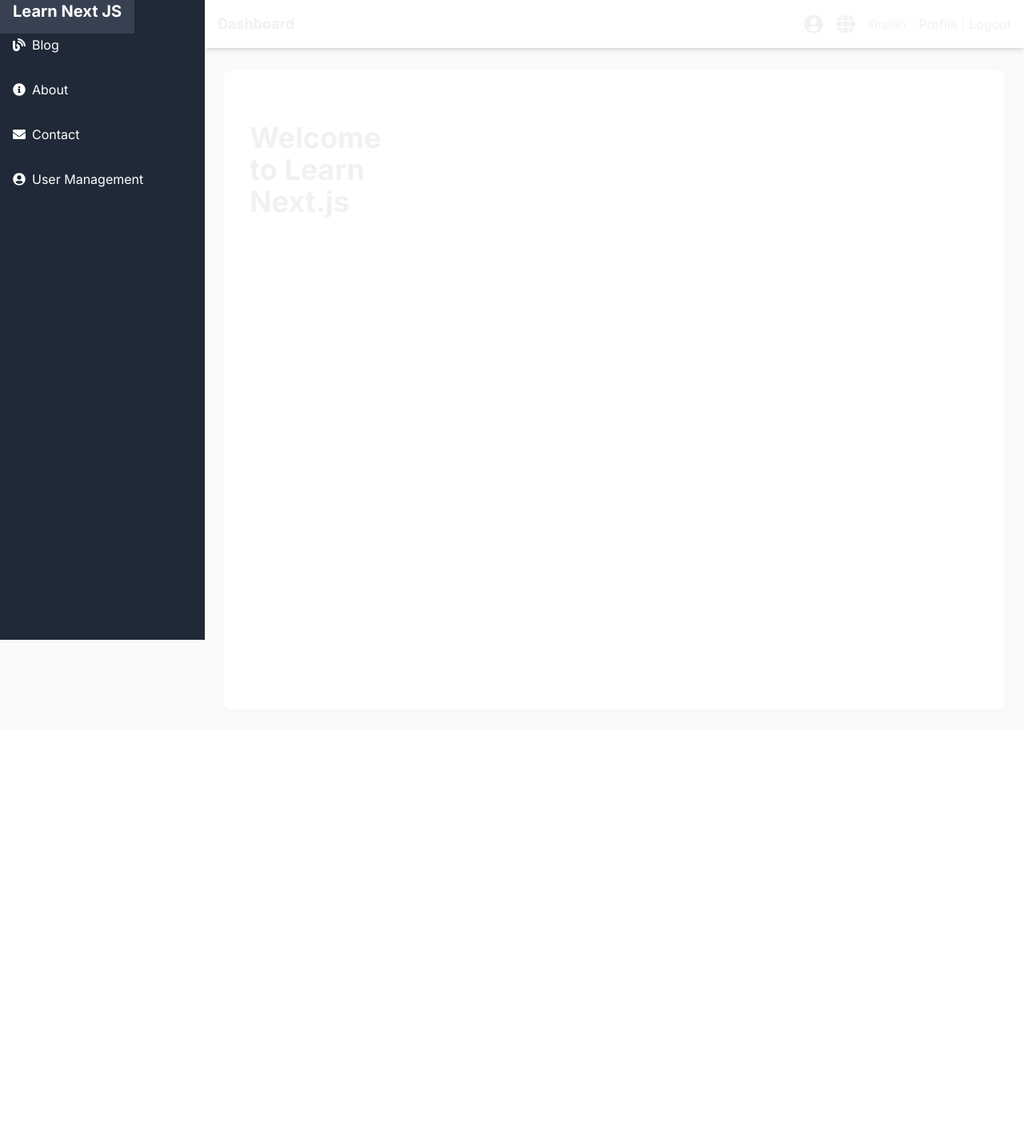
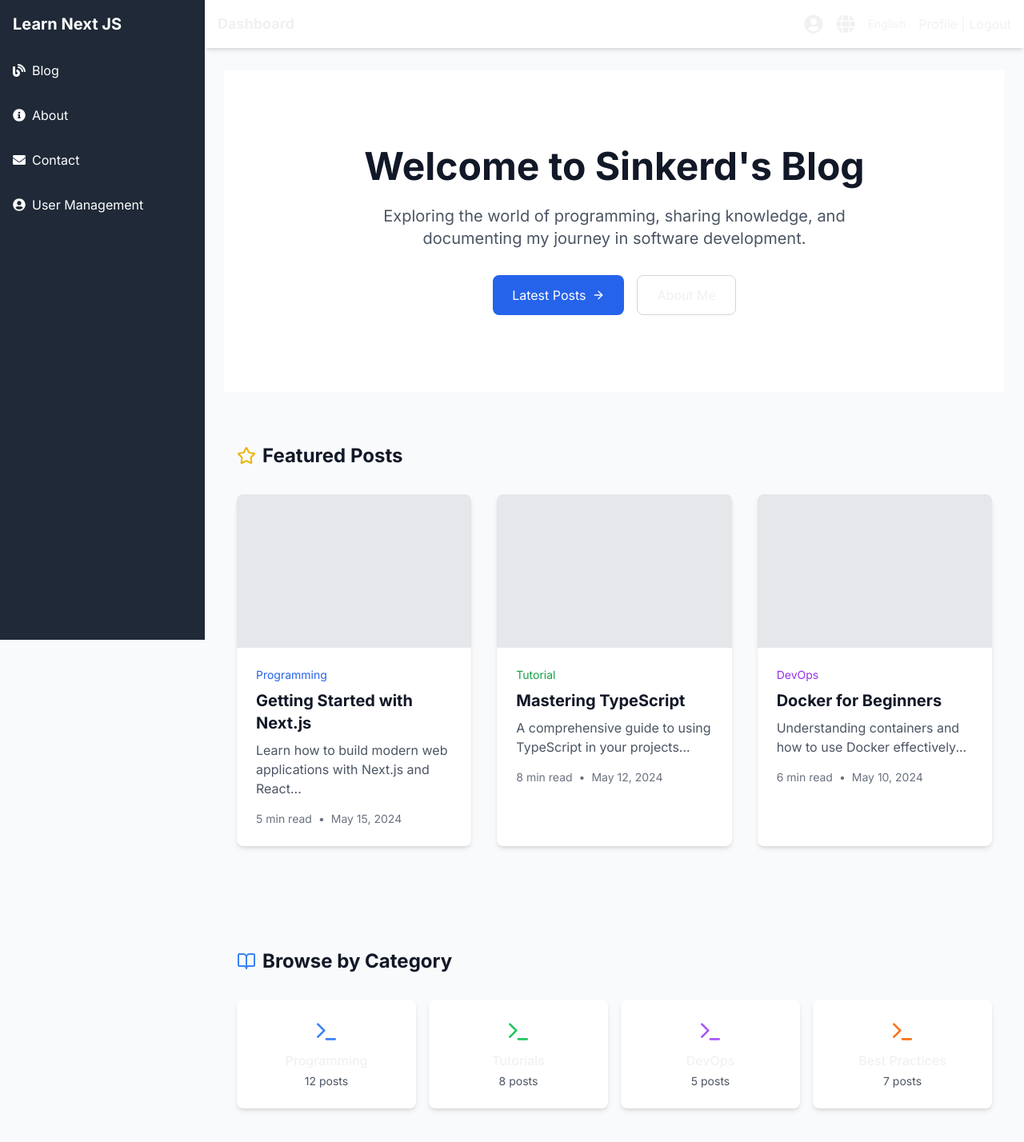
Before and after one commit to sindevx/nextjs_improvement, a Next.js app: page / in a window 1280 px wide. Shown: the top 1428 px of the page at 80% size. Before the commit the page ends 912 px from the top, so only its background shows below. Built offline with nearby package versions, Linux system fonts and the light colour scheme.

Commit message:
improve design post page

```diff
--- a/src/app/(pages)/blog/page.tsx
+++ b/src/app/(pages)/blog/page.tsx
@@ -1,34 +1,127 @@
 'use client';
 import { useEffect, useState } from 'react';
+import { BookOpen, Clock, ChevronRight, Search, Filter } from 'lucide-react';
+
+interface Post {
+  id: number;
+  title: string;
+  body: string;
+  userId: number;
+}
 
 export default function BlogPage() {
-  const [posts, setPosts] = useState<{ id: number; title: string; body: string }[]>([]);
+  const [posts, setPosts] = useState<Post[]>([]);
+  const [searchTerm, setSearchTerm] = useState('');
+  const [loading, setLoading] = useState(true);
 
   useEffect(() => {
     async function getPosts() {
-      const response = await fetch('https://jsonplaceholder.typicode.com/posts');
-      const posts = await response.json() as { id: number; title: string; body: string }[];
-      const topPosts = posts.slice(0, 5);
-      setPosts(topPosts);
+      try {
+        setLoading(true);
+        const response = await fetch('https://jsonplaceholder.typicode.com/posts');
+        const posts = await response.json() as Post[];
+        const topPosts = posts.slice(0, 9);
+        setPosts(topPosts);
+      } catch (error) {
+        console.error('Error fetching posts:', error);
+      } finally {
+        setLoading(false);
+      }
     }
     getPosts();
   }, []);
 
+  const filteredPosts = posts.filter(post =>
+    post.title.toLowerCase().includes(searchTerm.toLowerCase()) ||
+    post.body.toLowerCase().includes(searchTerm.toLowerCase())
+  );
+
   return (
-    <div className="bg-white rounded-lg shadow-md p-4 space-y-4">
-      <h1 className="text-4xl font-bold text-gray-600">Blog</h1>
-      <ul className="grid grid-cols-1 sm:grid-cols-2 lg:grid-cols-3 gap-4">
-        {posts.map((post) => (
-          <li key={post.id}>
-            <a href={`/blog/${post.id}`}>
-              <div className="bg-white rounded-lg p-4 hover:shadow-lg transition duration-300 ease-in-out border border-gray-200">
-                <h2 className="text-2xl text-gray-600">{post.title}</h2>
-                <p className="text-sm text-gray-500">{post.body.slice(0, 150)}...</p>
-              </div>
-            </a>
-          </li>
-        ))}
-      </ul>
+    <div className="min-h-screen bg-gray-50 py-8 px-4 sm:px-6 lg:px-8">
+      {/* Header Section */}
+      <div className="max-w-7xl mx-auto mb-12">
+        <h1 className="text-4xl font-bold text-gray-900 mb-4">Latest Blog Posts</h1>
+        <p className="text-lg text-gray-600">Explore the latest articles about programming and technology</p>
+      </div>
+
+      {/* Search and Filter Section */}
+      <div className="max-w-7xl mx-auto mb-8">
+        <div className="bg-white rounded-lg shadow-sm p-4 flex flex-col sm:flex-row gap-4">
+          <div className="relative flex-grow">
+            <Search className="absolute left-3 top-1/2 transform -translate-y-1/2 text-gray-400 h-5 w-5" />
+            <input
+              type="text"
+              placeholder="Search articles..."
+              className="w-full pl-10 pr-4 py-2 border border-gray-200 rounded-lg focus:outline-none focus:ring-2 focus:ring-blue-500"
+              value={searchTerm}
+              onChange={(e) => setSearchTerm(e.target.value)}
+            />
+          </div>
+          <button className="flex items-center gap-2 px-4 py-2 bg-gray-100 rounded-lg hover:bg-gray-200 transition-colors">
+            <Filter className="h-5 w-5" />
+            <span>Filter</span>
+          </button>
+        </div>
+      </div>
+
+      {/* Posts Grid */}
+      <div className="max-w-7xl mx-auto">
+        {loading ? (
+          <div className="text-center py-12">
+            <div className="animate-spin rounded-full h-12 w-12 border-b-2 border-gray-900 mx-auto"></div>
+            <p className="mt-4 text-gray-600">Loading posts...</p>
+          </div>
+        ) : (
+          <div className="grid grid-cols-1 md:grid-cols-2 lg:grid-cols-3 gap-6">
+            {filteredPosts.map((post) => (
+              <article key={post.id} className="bg-white rounded-lg shadow-md overflow-hidden hover:shadow-lg transition-shadow duration-300">
+                {/* Placeholder Image */}
+                <div className="h-48 bg-gradient-to-r from-blue-500 to-purple-500"></div>
+
+                <div className="p-6">
+                  {/* Category and Read Time */}
+                  <div className="flex items-center gap-4 text-sm text-gray-600 mb-3">
+                    <span className="flex items-center gap-1">
+                      <BookOpen className="h-4 w-4" />
+                      Technology
+                    </span>
+                    <span className="flex items-center gap-1">
+                      <Clock className="h-4 w-4" />
+                      5 min read
+                    </span>
+                  </div>
+
+                  {/* Title */}
+                  <h2 className="text-xl font-bold text-gray-900 mb-3 line-clamp-2">
+                    {post.title.charAt(0).toUpperCase() + post.title.slice(1)}
+                  </h2>
+
+                  {/* Excerpt */}
+                  <p className="text-gray-600 mb-4 line-clamp-3">
+                    {post.body}
+                  </p>
+
+                  {/* Read More Link */}
+                  <a
+                    href={`/blog/${post.id}`}
+                    className="inline-flex items-center text-blue-600 hover:text-blue-800 transition-colors"
+                  >
+                    Read more
+                    <ChevronRight className="h-4 w-4 ml-1" />
+                  </a>
+                </div>
+              </article>
+            ))}
+          </div>
+        )}
+
+        {/* No Results Message */}
+        {!loading && filteredPosts.length === 0 && (
+          <div className="text-center py-12">
+            <p className="text-gray-600">No posts found matching your search.</p>
+          </div>
+        )}
+      </div>
     </div>
   );
 }
--- a/src/app/page.tsx
+++ b/src/app/page.tsx
@@ -1,18 +1,114 @@
-import Link from "next/link";
-import Image from "next/image";
-import Sidebar from "@/components/layout/Sidebar";
-import Header from "@/components/layout/Header";
+import React from 'react';
+import { BookOpen, Terminal, Star, ArrowRight } from 'lucide-react';
 
 export default function Home() {
   return (
-    <div className="grid grid-cols-[1fr_3fr] min-h-screen">
-      {/* <Sidebar /> */}
-      <main className="flex flex-col gap-8 p-8">
-        {/* <Header /> */}
-        <div className="text-4xl font-bold my-8">
-          Welcome to Learn Next.js
+    <div className="min-h-screen bg-gray-50">
+      {/* Hero Section */}
+      <div className="bg-white">
+        <div className="max-w-7xl mx-auto px-4 py-16 sm:py-24">
+          <div className="text-center">
+            <h1 className="text-5xl font-bold text-gray-900 mb-6">
+              Welcome to Sinkerd's Blog
+            </h1>
+            <p className="text-xl text-gray-600 max-w-2xl mx-auto">
+              Exploring the world of programming, sharing knowledge, and documenting my journey in software development.
+            </p>
+            <div className="mt-8 flex justify-center gap-4">
+              <button className="bg-blue-600 text-white px-6 py-3 rounded-lg hover:bg-blue-700 transition-colors flex items-center gap-2">
+                Latest Posts <ArrowRight className="w-4 h-4" />
+              </button>
+              <button className="border border-gray-300 px-6 py-3 rounded-lg hover:bg-gray-50 transition-colors">
+                About Me
+              </button>
+            </div>
+          </div>
         </div>
-      </main>
+      </div>
+
+      {/* Featured Posts Section */}
+      <div className="max-w-7xl mx-auto px-4 py-16">
+        <div className="flex items-center gap-2 mb-8">
+          <Star className="w-6 h-6 text-yellow-500" />
+          <h2 className="text-2xl font-bold text-gray-900">Featured Posts</h2>
+        </div>
+        <div className="grid grid-cols-1 md:grid-cols-2 lg:grid-cols-3 gap-8">
+          {/* Featured Post Card 1 */}
+          <div className="bg-white rounded-lg shadow-md overflow-hidden hover:shadow-lg transition-shadow">
+            <div className="h-48 bg-gray-200"></div>
+            <div className="p-6">
+              <div className="text-sm text-blue-600 mb-2">Programming</div>
+              <h3 className="text-xl font-bold text-gray-900 mb-2">Getting Started with Next.js</h3>
+              <p className="text-gray-600 mb-4">Learn how to build modern web applications with Next.js and React...</p>
+              <div className="flex items-center text-sm text-gray-500">
+                <span>5 min read</span>
+                <span className="mx-2">•</span>
+                <span>May 15, 2024</span>
+              </div>
+            </div>
+          </div>
+
+          {/* Featured Post Card 2 */}
+          <div className="bg-white rounded-lg shadow-md overflow-hidden hover:shadow-lg transition-shadow">
+            <div className="h-48 bg-gray-200"></div>
+            <div className="p-6">
+              <div className="text-sm text-green-600 mb-2">Tutorial</div>
+              <h3 className="text-xl font-bold text-gray-900 mb-2">Mastering TypeScript</h3>
+              <p className="text-gray-600 mb-4">A comprehensive guide to using TypeScript in your projects...</p>
+              <div className="flex items-center text-sm text-gray-500">
+                <span>8 min read</span>
+                <span className="mx-2">•</span>
+                <span>May 12, 2024</span>
+              </div>
+            </div>
+          </div>
+
+          {/* Featured Post Card 3 */}
+          <div className="bg-white rounded-lg shadow-md overflow-hidden hover:shadow-lg transition-shadow">
+            <div className="h-48 bg-gray-200"></div>
+            <div className="p-6">
+              <div className="text-sm text-purple-600 mb-2">DevOps</div>
+              <h3 className="text-xl font-bold text-gray-900 mb-2">Docker for Beginners</h3>
+              <p className="text-gray-600 mb-4">Understanding containers and how to use Docker effectively...</p>
+              <div className="flex items-center text-sm text-gray-500">
+                <span>6 min read</span>
+                <span className="mx-2">•</span>
+                <span>May 10, 2024</span>
+              </div>
+            </div>
+          </div>
+        </div>
+      </div>
+
+      {/* Categories Section */}
+      <div className="max-w-7xl mx-auto px-4 py-16">
+        <div className="flex items-center gap-2 mb-8">
+          <BookOpen className="w-6 h-6 text-blue-500" />
+          <h2 className="text-2xl font-bold text-gray-900">Browse by Category</h2>
+        </div>
+        <div className="grid grid-cols-2 md:grid-cols-4 gap-4">
+          <div className="bg-white p-6 rounded-lg shadow-md hover:shadow-lg transition-shadow text-center">
+            <Terminal className="w-8 h-8 text-blue-500 mx-auto mb-2" />
+            <h3 className="font-medium">Programming</h3>
+            <p className="text-sm text-gray-600 mt-1">12 posts</p>
+          </div>
+          <div className="bg-white p-6 rounded-lg shadow-md hover:shadow-lg transition-shadow text-center">
+            <Terminal className="w-8 h-8 text-green-500 mx-auto mb-2" />
+            <h3 className="font-medium">Tutorials</h3>
+            <p className="text-sm text-gray-600 mt-1">8 posts</p>
+          </div>
+          <div className="bg-white p-6 rounded-lg shadow-md hover:shadow-lg transition-shadow text-center">
+            <Terminal className="w-8 h-8 text-purple-500 mx-auto mb-2" />
+            <h3 className="font-medium">DevOps</h3>
+            <p className="text-sm text-gray-600 mt-1">5 posts</p>
+          </div>
+          <div className="bg-white p-6 rounded-lg shadow-md hover:shadow-lg transition-shadow text-center">
+            <Terminal className="w-8 h-8 text-orange-500 mx-auto mb-2" />
+            <h3 className="font-medium">Best Practices</h3>
+            <p className="text-sm text-gray-600 mt-1">7 posts</p>
+          </div>
+        </div>
+      </div>
     </div>
   );
 }
--- a/src/components/layout/Sidebar.tsx
+++ b/src/components/layout/Sidebar.tsx
@@ -5,9 +5,7 @@
 const Sidebar: React.FC = () => {
   return (
     <div className="w-64 h-screen bg-gray-800 text-white fixed">
-        <a href="/" className="text-xl font-bold p-4 hover:bg-gray-700 cursor-pointer">
-          Learn Next JS
-        </a>
+      <h1 className="text-xl font-bold p-4">Learn Next JS</h1>
       <ul>
         <li className="p-4 hover:bg-gray-700 cursor-pointer flex items-center">
           <a href="/blog" className="flex items-center">
@@ -29,7 +27,7 @@
             </a>
         </li>
         <li className="p-4 hover:bg-gray-700 cursor-pointer flex items-center">
-            <a href='/user' className="flex items-center">
+            <a href='/users' className="flex items-center">
               <FaUserCircle className="mr-2" />
               User Management
             </a>
```
